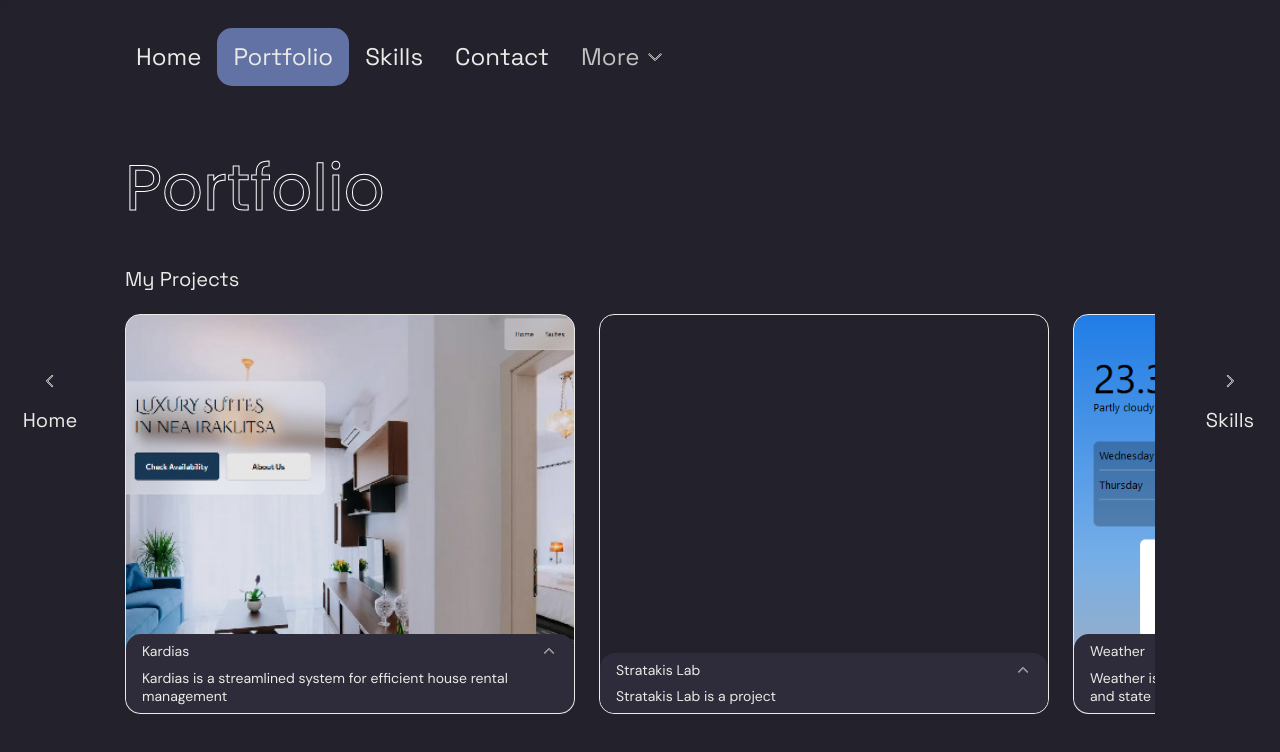
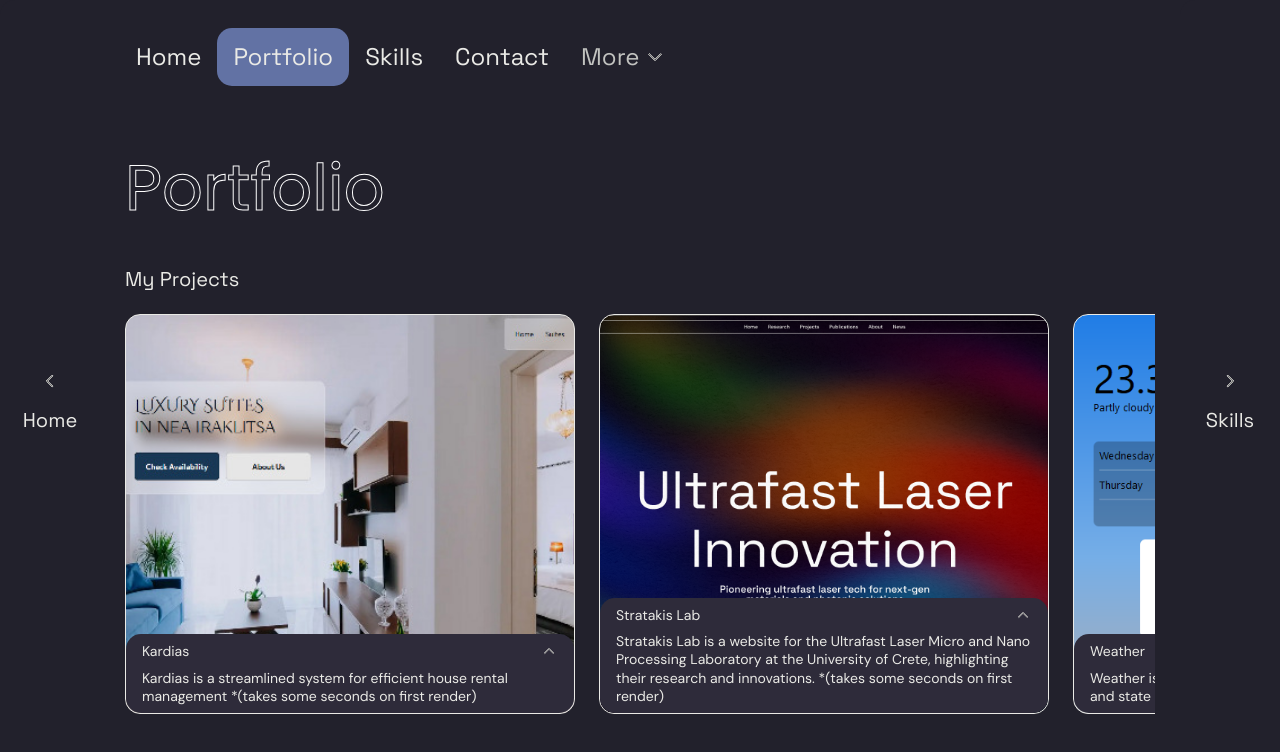
Before and after one commit to JorgePap/george-pap, a React (Vite) app: page /george-pap/portfolio in a window 1280 px wide. Shown: the top 752 px of the page. Built offline with nearby package versions, Linux system fonts and the light colour scheme.

Commit message:
add stratakis lab photo and text

```diff
--- a/src/translations/el.ts
+++ b/src/translations/el.ts
@@ -26,9 +26,9 @@ export const elTranslations = {
     },
     [PORTFOLIO]: {
         kardias: "Καρδιάς",
-        kardiasText: "Το Καρδιάς είναι ένα απλοποιημένο σύστημα για την αποτελεσματική διαχείριση ενοικίασης κατοικιών.",
+        kardiasText: "Το Καρδιάς είναι ένα απλοποιημένο σύστημα για την αποτελεσματική διαχείριση ενοικίασης κατοικιών. *(Χρειάζεται λίγα δευτερόλεπτα στην πρώτη εμφάνιση)",
         stratakisLab: "Stratakis Lab",
-        stratakisLabText: "Stratakis Lab is a project",
+        stratakisLabText: "Το Stratakis Lab είναι μια σελίδα για το Εργαστήριο Υπερταχέως Λέιζερ Μικρο- και Νανο-επεξεργασίας του Πανεπιστημίου Κρήτης, που αναδεικνύει την έρευνα και τις καινοτομίες τους. *(Χρειάζεται λίγα δευτερόλεπτα στην πρώτη εμφάνιση)",
         weather: "Whether",
         weatherText: "Το Weather είναι ένα προσωπικό έργο που δημιούργησα για να εξασκηθώ στην ενσωμάτωση API και τη διαχείριση κατάστασης χρησιμοποιώντας το Redux Toolkit.",
         gameHub: "Game Hub",
--- a/src/translations/en.ts
+++ b/src/translations/en.ts
@@ -27,9 +27,9 @@ export const enTranslations = {
   },
   [PORTFOLIO]: {
     kardias: "Kardias",
-    kardiasText: "Kardias is a streamlined system for efficient house rental management",
+    kardiasText: "Kardias is a streamlined system for efficient house rental management *(takes some seconds on first render)",
     stratakisLab: "Stratakis Lab",
-    stratakisLabText: "Stratakis Lab is a project",
+    stratakisLabText: "Stratakis Lab is a website for the Ultrafast Laser Micro and Nano Processing Laboratory at the University of Crete, highlighting their research and innovations. *(takes some seconds on first render)",
     weather: "Weather",
     weatherText: "Weather is a personal project i  built to practice API integration and state management using Redux Toolkit.",
     gameHub: "Game Hub",
--- a/src/ui/pages/portfolio/components/ProjectsSection.tsx
+++ b/src/ui/pages/portfolio/components/ProjectsSection.tsx
@@ -5,6 +5,7 @@ import { TYPOGRAPHY_ELEMENT, TYPOGRAPHY_VARIANT } from "@domain";
 import KardiasPhoto from "../../../../assets/kardias-project.jpg";
 import WeatherSitePhoto from "../../../../assets/weather-site-photo.png";
 import GameHubProjectPhoto from "../../../../assets/game-hub-project.png";
+import StratakisLabPhoto from "../../../../assets/stratakis-lab-photo.png";
 import { useTranslation } from "react-i18next";
 import { PORTFOLIO } from "@translations";
 
@@ -26,6 +27,7 @@ export const ProjectsSection: FC = () => {
         <ProjectsItem
           title={t("kardias", { ns: PORTFOLIO })}
           text={t("kardiasText", { ns: PORTFOLIO })}
+          href="https://kardias-website.onrender.com/"
           techNames={[
             "Vite",
             "React",
@@ -41,6 +43,7 @@ export const ProjectsSection: FC = () => {
         <ProjectsItem
           title={t("stratakisLab", { ns: PORTFOLIO })}
           text={t("stratakisLabText", { ns: PORTFOLIO })}
+          href="https://stratakis-lab.onrender.com/"
           techNames={[
             "Vite",
             "React",
@@ -49,6 +52,8 @@ export const ProjectsSection: FC = () => {
             "Tailwind",
             "Git",
           ]}
+          classes="bg-cover bg-center bg-no-repeat"
+          style={{ backgroundImage: `url(${StratakisLabPhoto})` }}
         />
         <ProjectsItem
           title={t("weather", { ns: PORTFOLIO })}
--- a/src/ui/pages/skills/components/LearningSection.tsx
+++ b/src/ui/pages/skills/components/LearningSection.tsx
@@ -1,12 +1,13 @@
 import { FC } from "react";
 import SkillsAndXpItem from "./SkillsAndXpItem";
 import JsLogo from "../../../../assets/JS-logo.png";
+import REACTLogo from "../../../../assets/react.png";
 import { Image } from "@ui";
 
 const LearningSection: FC = () => {
   return (
     <SkillsAndXpItem title="Learning">
-      <Image imageSrc={JsLogo} alt="JS-Logo" />
+      <Image imageSrc={REACTLogo} alt="React-Logo" />
       <Image imageSrc={JsLogo} alt="JS-Logo" />
       <Image imageSrc={JsLogo} alt="JS-Logo" />
     </SkillsAndXpItem>
```
Also changed, not shown: src/assets/stratakis-lab-photo.png (added).
